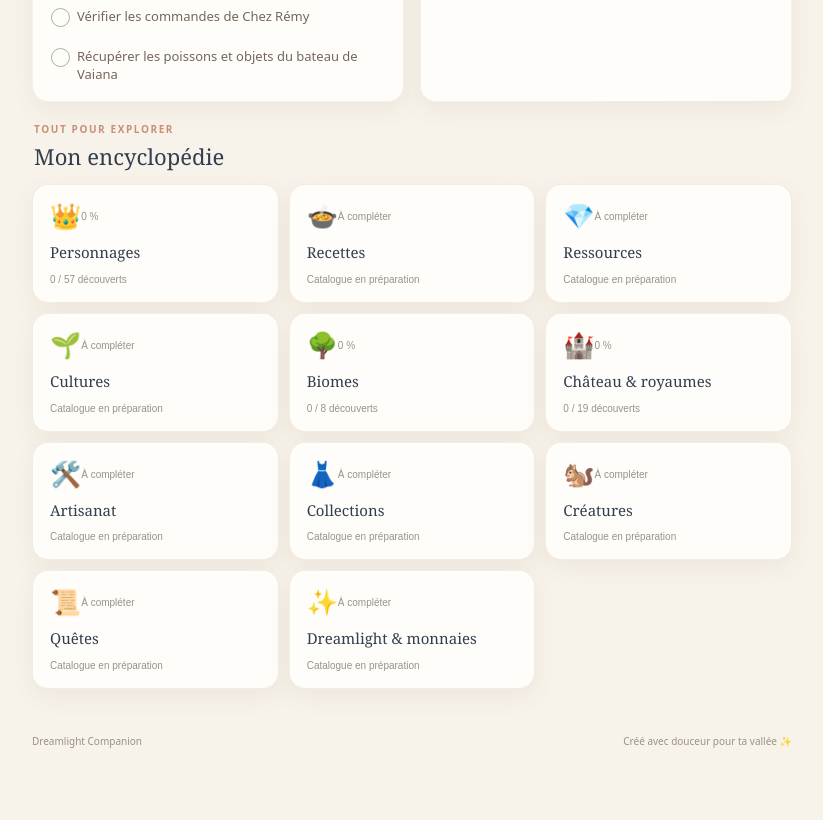
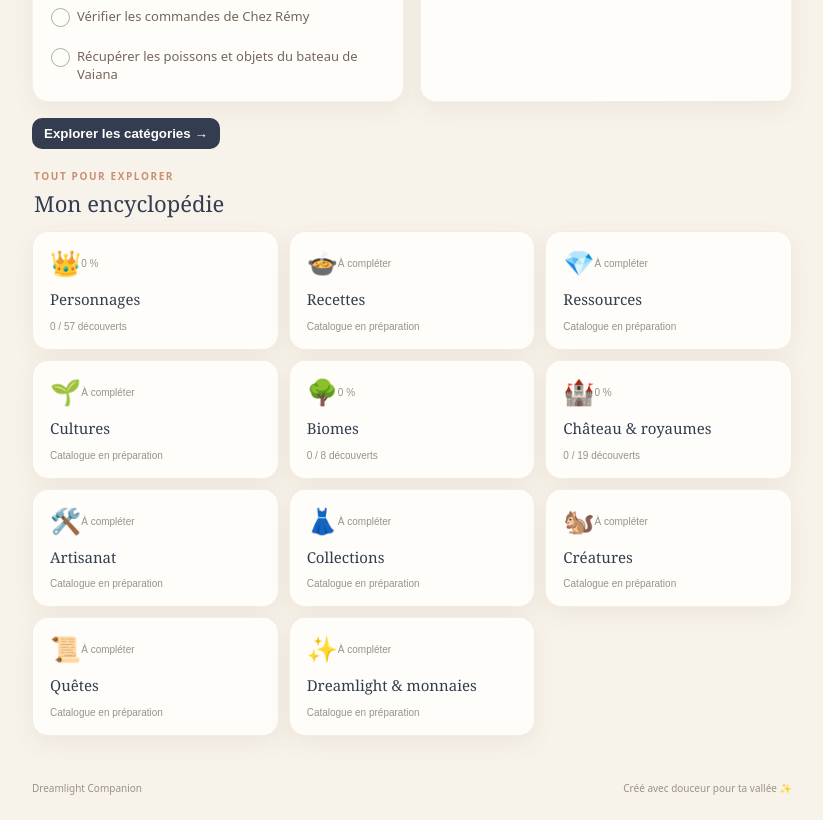
Before and after one commit to Boe2828/dreamlight-companion, a plain HTML site: page index.html in a window 1280 px wide. Shown: the part 996-1816 px from the top of the page, without its empty margins (228-1051 px from the left). Before the commit the page ends 1769 px from the top, so only its background shows below. Drawn offline with Linux system fonts and the light colour scheme.

Commit message:
Update index.html

```diff
--- a/index.html
+++ b/index.html
@@ -153,6 +153,12 @@
 </section>
 
   </section>
+    <!-- ACCÈS À L'ENCYCLOPÉDIE -->
+    <section class="catalog-access">
+      <button id="explore-categories" class="small-button" type="button">
+        Explorer les catégories →
+      </button>
+    </section>
 
     <!-- NOTES CONSERVÉES TEMPORAIREMENT POUR PRÉSERVER LES DONNÉES -->
     <div class="hidden" aria-hidden="true">
```
